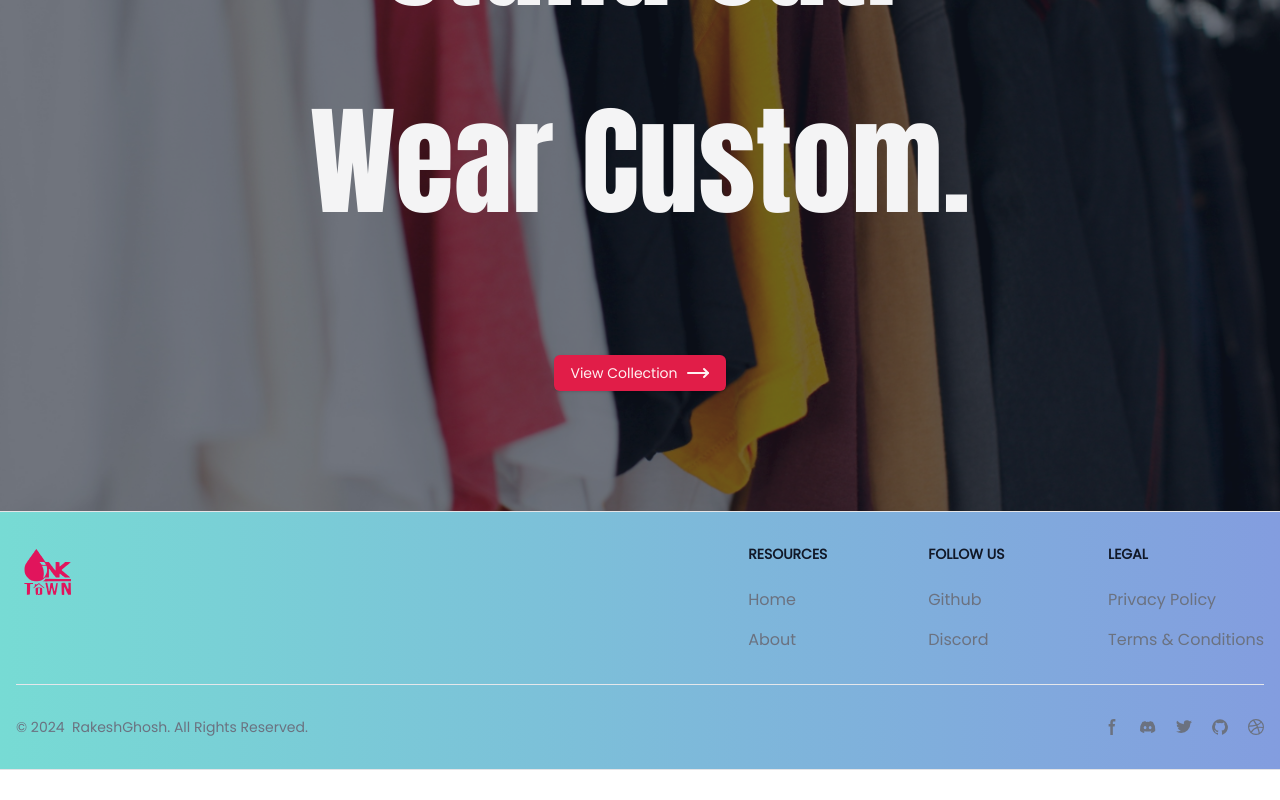
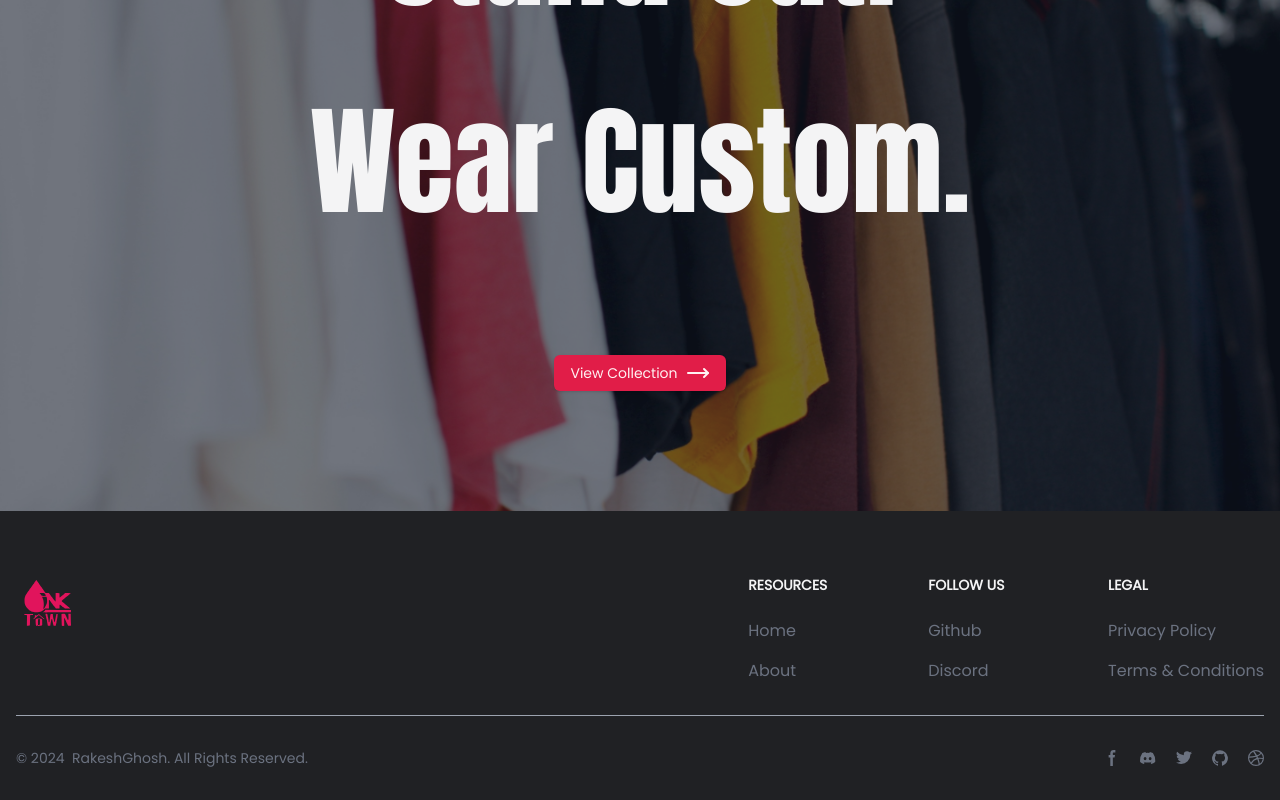
Before and after one commit to rak626/PressioUI, a Next.js app in the folder pressio/: page / in a window 1280 px wide. Shown: the part 375-1175 px from the top of the page. Before the commit the page ends 1145 px from the top, so only its background shows below. Built offline with nearby package versions, Linux system fonts and the light colour scheme.

Commit message:
Ui fixes

```diff
--- a/pressio/src/app/(home)/order/(order)/createorder/page.tsx
+++ b/pressio/src/app/(home)/order/(order)/createorder/page.tsx
@@ -127,7 +127,7 @@ const CreateOrderPage = () => {
               }}
             />
             <div className="flex justify-end items-center gap-6">
-              <Button type="reset" className="w-24">
+              <Button type="reset" className="w-24 md:w-32">
                 Reset
               </Button>
               <Button type="submit" className="">
--- a/pressio/src/app/(home)/order/page.tsx
+++ b/pressio/src/app/(home)/order/page.tsx
@@ -5,7 +5,7 @@ import { orders } from '@/constants/orderData'
 
 const OrderPage = () => {
   return (
-    <div className="px-10 pt-20 min-h-screen h-full w-11/12 mx-auto">
+    <div className="px-10 pt-20 min-h-screen h-full w-full mx-auto lg:w-11/12 ">
       <div className="">
         <DataTable columns={columns} data={orders} />
       </div>
--- a/pressio/src/components/Footer.tsx
+++ b/pressio/src/components/Footer.tsx
@@ -4,7 +4,7 @@ import React from 'react'
 
 const Footer = () => {
   return (
-    <footer className="bg-slate-300 border-y bg-gradient-to-r from-[rgb(119,219,212)]  to-[rgb(131,157,223)]">
+    <footer className="bg-nav pt-8">
       <div className="mx-auto w-full max-w-screen-xl p-4 py-6 lg:py-8">
         <div className="md:flex md:justify-between">
           <div className="mb-6 md:mb-0">
@@ -18,9 +18,9 @@ const Footer = () => {
               />
             </Link>
           </div>
-          <div className="grid grid-cols-2 gap-8 sm:gap-6 sm:grid-cols-3">
+          <div className="grid grid-cols-2 gap-8 sm:gap-6 sm:grid-cols-3 text-secondary">
             <div>
-              <h2 className="mb-6 text-sm font-semibold text-gray-900 uppercase">
+              <h2 className="mb-6 text-sm font-semibold  uppercase">
                 Resources
               </h2>
               <ul className="text-gray-500 font-medium">
@@ -37,7 +37,7 @@ const Footer = () => {
               </ul>
             </div>
             <div>
-              <h2 className="mb-6 text-sm font-semibold text-gray-900 uppercase">
+              <h2 className="mb-6 text-sm font-semibold  uppercase">
                 Follow us
               </h2>
               <ul className="text-gray-500 font-medium">
@@ -59,7 +59,7 @@ const Footer = () => {
               </ul>
             </div>
             <div>
-              <h2 className="mb-6 text-sm font-semibold text-gray-900 uppercase">
+              <h2 className="mb-6 text-sm font-semibold  uppercase">
                 Legal
               </h2>
               <ul className="text-gray-500 font-medium">
@@ -77,7 +77,7 @@ const Footer = () => {
             </div>
           </div>
         </div>
-        <hr className="my-6 border-gray-200 sm:mx-auto lg:my-8" />
+        <hr className="my-6 border-gray-400 sm:mx-auto lg:my-8" />
         <div className="sm:flex sm:items-center sm:justify-between">
           <span className="text-sm text-gray-500 sm:text-center">
             © 2024 &nbsp;
--- a/pressio/src/components/Navbar.tsx
+++ b/pressio/src/components/Navbar.tsx
@@ -31,7 +31,7 @@ const Navbar = () => {
             pathName === navlink.href || pathName.startsWith(`${navlink.href}/`)
           return (
             <Link key={navlink.name} href={navlink.href}>
-              <div className={cn('tracking-widest', { 'text-orange-600': isActive })}>
+              <div className={cn('tracking-widest hover:text-primary/40', { 'text-primary': isActive })}>
                 {navlink.name}
               </div>
             </Link>
```
